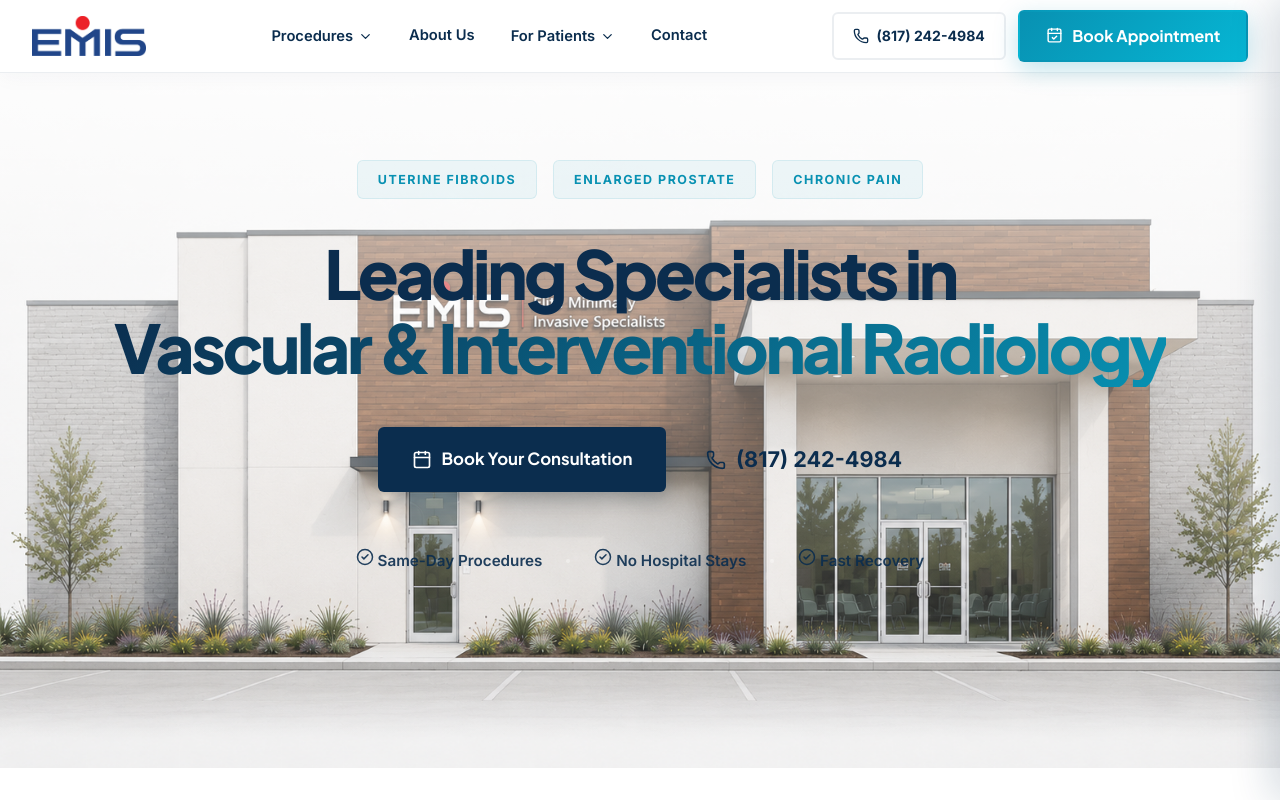
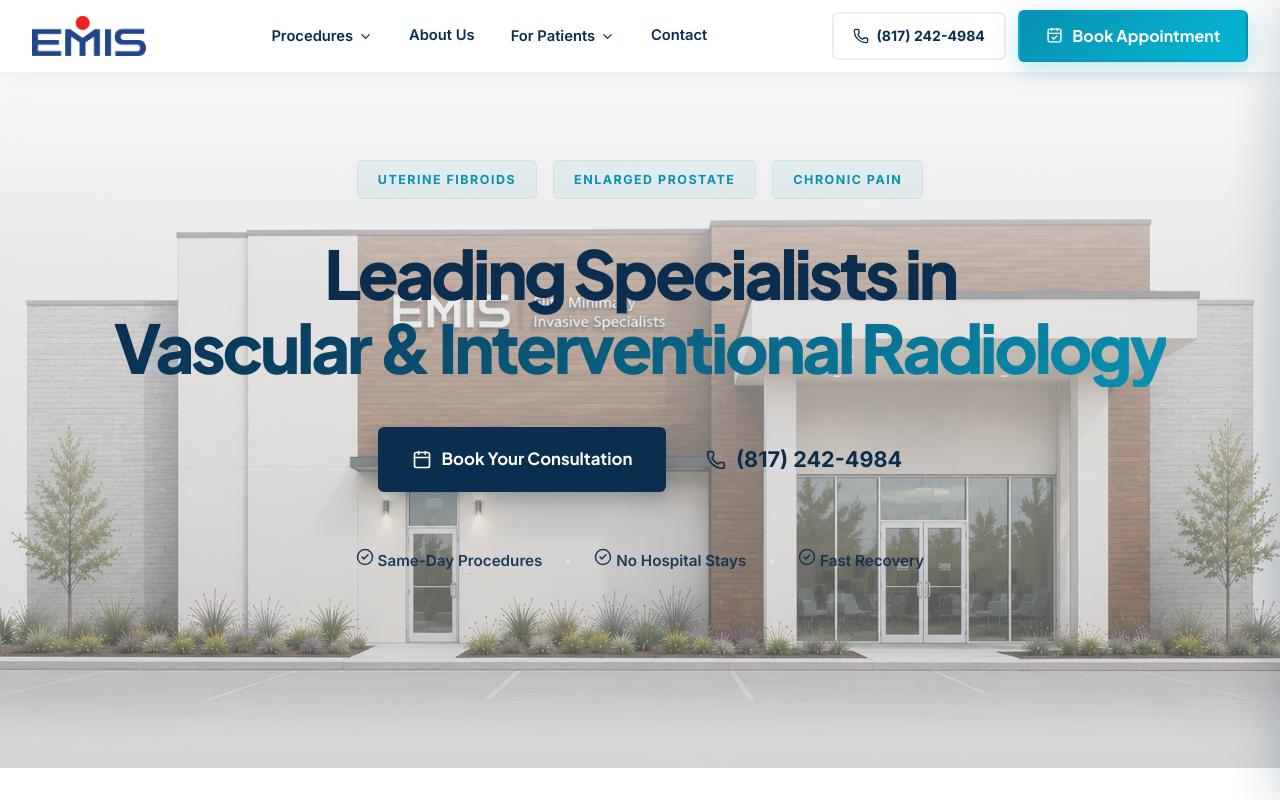
Before and after one commit to arya9779/emis, a Next.js app: page / in a window 1280 px wide. Shown: the top 800 px of the page. Built offline with nearby package versions, Linux system fonts and the light colour scheme.

Commit message:
design: dim hero image for better text legibility

```diff
--- a/src/app/page.module.css
+++ b/src/app/page.module.css
@@ -27,6 +27,8 @@
 .heroCenteredImage {
   object-fit: cover;
   object-position: center 5%;
+  filter: brightness(0.85);
+  opacity: 0.8;
 }
 
 .heroLightOverlay {
```
